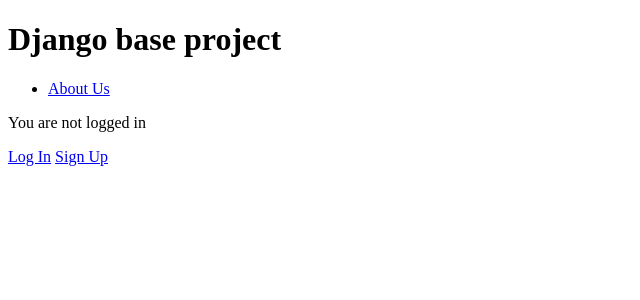
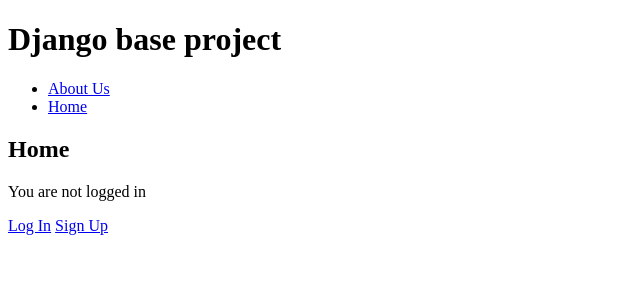
Before and after one commit to hillel-i-python-pro-i-2023-06-23/django_base_fedin, a Django app: page / in a window 1280 px wide. Shown: the top 300 px of the page, without its empty margins (0-640 px from the left). Run offline with Django 4.2, Linux system fonts and the light colour scheme.

Commit message:
Home page signature added

```diff
--- a/apps/basic/views.py
+++ b/apps/basic/views.py
@@ -14,3 +14,8 @@ class SignUpView(CreateView):
 # View to About Us page
 def about_view(request):
     return render(request, "about.html")
+
+
+# # View to About Us page
+# def home_view(request):
+#     return render(request, "home.html")
--- a/apps/templates/base.html
+++ b/apps/templates/base.html
@@ -23,7 +23,7 @@
 
       <ul>
         <li><a href="{% url 'about' %}">About Us</a></li>
-        <!-- Add more navigation links here if needed -->
+        <li><a href="{% url 'home' %}">Home</a></li>
       </ul>
 
     </nav>
--- a/apps/templates/home.html
+++ b/apps/templates/home.html
@@ -3,6 +3,8 @@
 {% block title %}Home{% endblock %}
 
 {% block content %}
+
+    <h2>Home</h2>
 
 {% if user.is_authenticated %}
 
```
